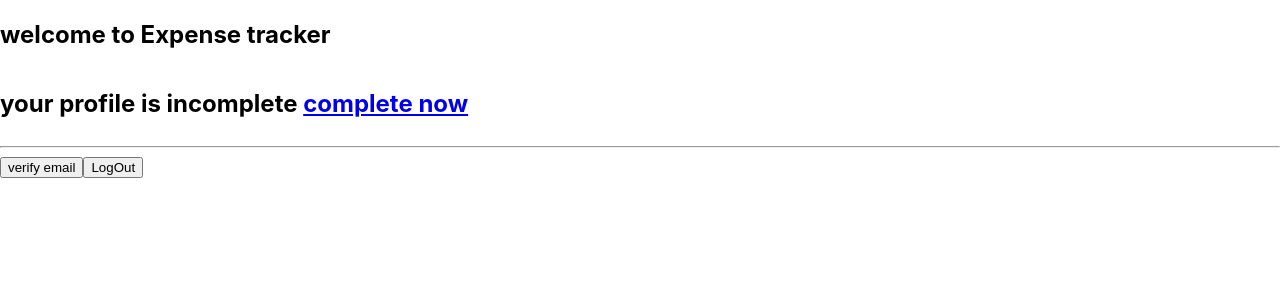
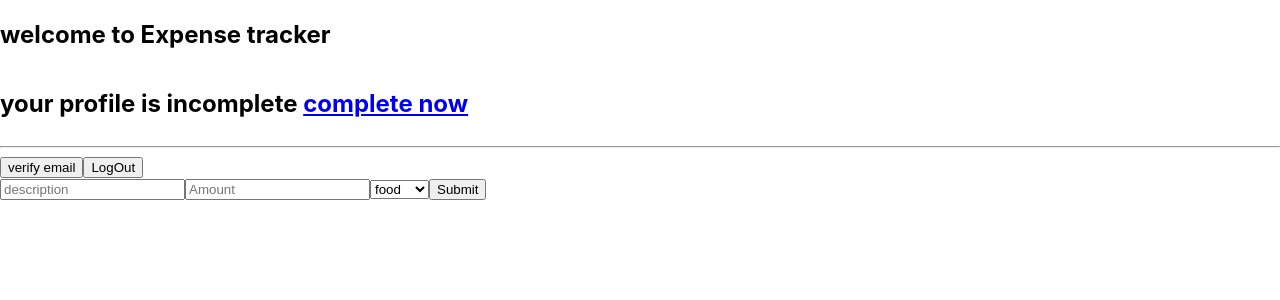
Before and after one commit to manishkaswan/New-expense-tracker, a React (Create React App) app: page /welcome in a window 1280 px wide. Shown: the top 300 px of the page. Built offline with nearby package versions, Linux system fonts and the light colour scheme.

Commit message:
Adding Expenses for tracking purpose

```diff
--- /dev/null
+++ b/src/components/expense/ExpenseForm.js
@@ -0,0 +1,32 @@
+import { useContext, useRef } from "react"
+import ExpenseContext from "../../store/ExpenseContext"
+
+const ExpenseForm=()=>{
+    const expenseCtx=useContext(ExpenseContext)
+    const nameRef=useRef()
+    const AmountRef=useRef()
+    const categoryRef=useRef()
+    const formDataHandler=(event)=>{
+        event.preventDefault();
+          const myobj={
+        name:nameRef.current.value,
+        amount:AmountRef.current.value,
+        category:categoryRef.current.value
+    }
+    expenseCtx.addExpense(myobj)
+    }
+
+    return(
+        <form onSubmit={formDataHandler}>
+            <input placeholder="description" type="text" ref={nameRef} required></input>
+            <input placeholder="Amount" type="number" ref={AmountRef} required></input>
+            <select ref={categoryRef}>
+                <option>food</option>
+                <option>petrol</option>
+                <option>coffee</option>
+            </select>
+            <button>Submit</button>
+        </form>
+    )
+}
+export default ExpenseForm
--- /dev/null
+++ b/src/components/expense/ExpensePrint.js
@@ -0,0 +1,21 @@
+import { Fragment, useContext } from "react"
+import ExpenseContext from "../../store/ExpenseContext"
+
+
+const ExpensePrint=()=>{
+const expenseCtx=useContext(ExpenseContext)
+const newArray=expenseCtx.expenseItem.map((item)=>{
+    return(<div style={{backgroundColor:"yellow" ,display :"flex",margin:"10px 200px"}}>
+        <h3 style={{margin:"10px 250px 10px 200px"  }}>{item.name}</h3>
+        <h3 style={{margin:"10px 250px 10px 10px"   }}>{item.amount}</h3>
+        <h3 >{item.category}</h3>
+    </div>)
+})
+    return(
+        <Fragment>
+        {newArray}
+        </Fragment>
+
+    )
+}
+export default ExpensePrint
--- a/src/components/welcome/Welcome.js
+++ b/src/components/welcome/Welcome.js
@@ -1,10 +1,12 @@
 import { Link } from "react-router-dom/cjs/react-router-dom.min";
 import LogOutButton from "../LogOut/LogOut";
+import ExpenseForm from "../expense/ExpenseForm";
+import ExpensePrint from "../expense/ExpensePrint";
 
 const Welcome = () => {
   const verifyEmailHandler = () => {
     fetch(
-      "https://identitytoolkit.googleapis.com/v1/accounts:signUp?key=AIzaSyDNb4smayxCQ2Fx1fRPC9g6VJjCwWiDC60",
+      "https://identitytoolkit.googleapis.com/v1/accounts:sendOobCode?key=AIzaSyDNb4smayxCQ2Fx1fRPC9g6VJjCwWiDC60",
       {
         method: "POST",
         body: JSON.stringify({
@@ -41,6 +43,9 @@ const Welcome = () => {
       <hr></hr>
       <button onClick={verifyEmailHandler}>verify email</button>
       <LogOutButton></LogOutButton>
+
+      <ExpenseForm></ExpenseForm>
+      <ExpensePrint></ExpensePrint>
     </div>
   );
 };
--- /dev/null
+++ b/src/store/ExpenseContext.js
@@ -0,0 +1,7 @@
+import { createContext } from "react";
+
+const ExpenseContext=createContext({
+    addExpense:()=>{},
+    expenseItem: []
+})
+export default ExpenseContext
```
Also changed, not shown: src/store/ExpenseContextProvider.js (added, +21 -0 lines).
